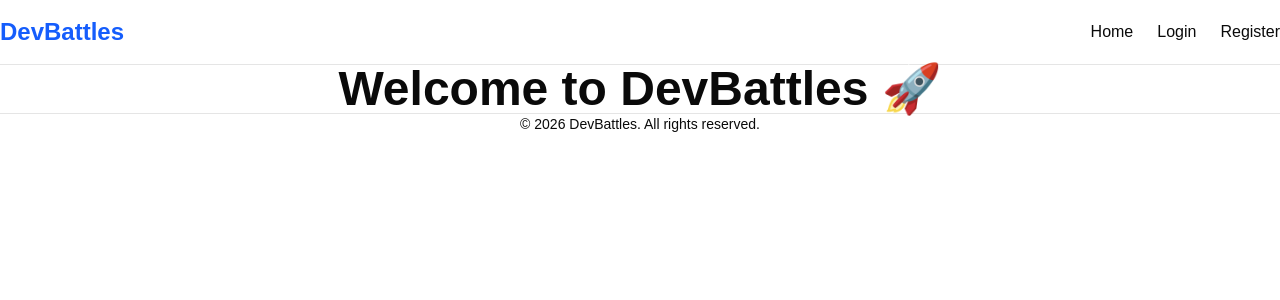
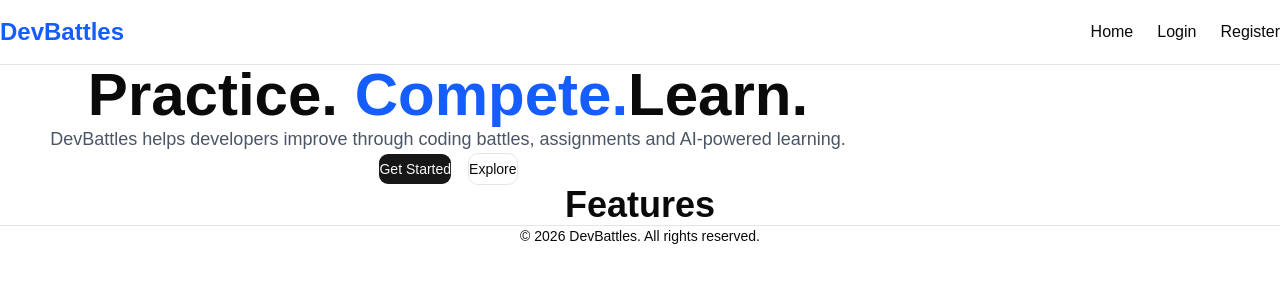
Before and after one commit to DevBattles/devbattle-frontend, a React (Vite) app: page / in a window 1280 px wide. Shown: the top 300 px of the page. Built offline with nearby package versions, Linux system fonts and the light colour scheme.

Commit message:
feat: setup frontend foundation and landing page structure

```diff
--- a/src/components/home/Features.jsx
+++ b/src/components/home/Features.jsx
@@ -0,0 +1,11 @@
+function Features() {
+    return (
+      <section className="py-20">
+        <h2 className="text-center text-4xl font-bold">
+          Features
+        </h2>
+      </section>
+    );
+  }
+
+  export default Features;
--- a/src/components/home/Hero.jsx
+++ b/src/components/home/Hero.jsx
@@ -0,0 +1,30 @@
+import { Button } from "@/components/ui/button";
+
+function Hero() {
+  return (
+    <section className="py-24">
+      <div className="mx-auto max-w-4xl text-center">
+        <h1 className="text-6xl font-bold">
+          Practice.
+          <span className="text-blue-600"> Compete.</span>
+          Learn.
+        </h1>
+
+        <p className="mt-6 text-lg text-gray-600">
+          DevBattles helps developers improve through coding battles,
+          assignments and AI-powered learning.
+        </p>
+
+        <div className="mt-10 flex justify-center gap-4">
+          <Button>Get Started</Button>
+
+          <Button variant="outline">
+            Explore
+          </Button>
+        </div>
+      </div>
+    </section>
+  );
+}
+
+export default Hero;
--- a/src/pages/Home/Home.jsx
+++ b/src/pages/Home/Home.jsx
@@ -1,10 +1,12 @@
+import Hero from "@/components/home/Hero";
+import Features from "@/components/home/Features";
+
 function Home() {
   return (
-    <div className="py-20 text-center">
-      <h1 className="text-5xl font-bold">
-        Welcome to DevBattles 🚀
-      </h1>
-    </div>
+    <>
+      <Hero />
+      <Features />
+    </>
   );
 }
 
```
